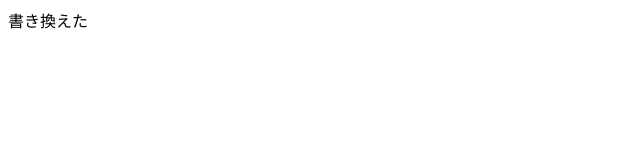
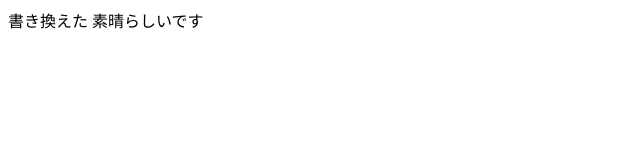
Before and after one commit to Tokol1/2023-4-21_tclass_est, a plain HTML site: page index.html in a window 1280 px wide. Shown: the whole page, without its empty margins (0-640 px from the left). Drawn offline with Linux system fonts and the light colour scheme.

Commit message:
書き換えた
素晴らしいです

```diff
--- a/index.html
+++ b/index.html
@@ -6,6 +6,7 @@
   </head>
   </body>
     書き換えた
+    素晴らしいです
   </body>
 
 </html>
```
